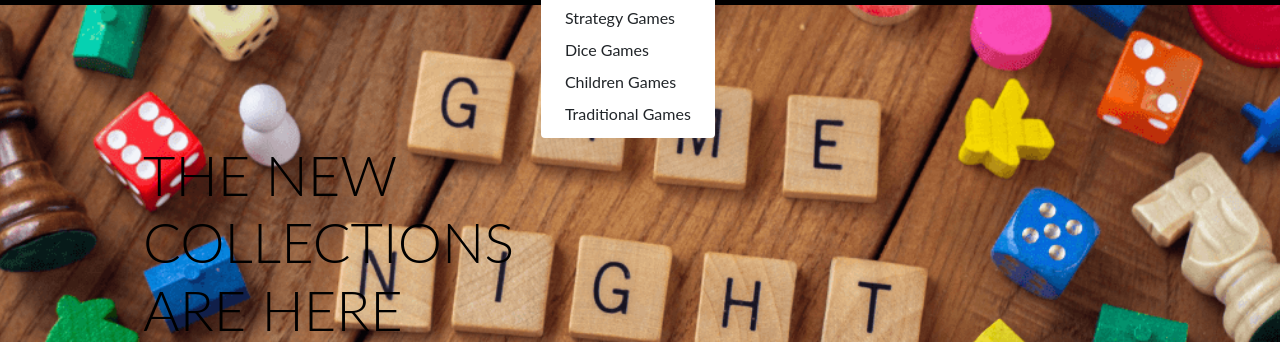
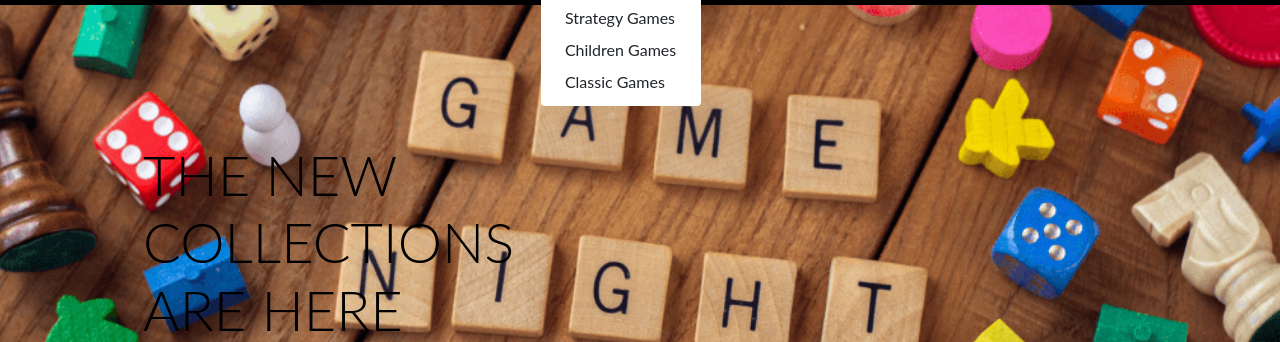
Before and after one commit to Emily-Rodden7/kingdom_of_games, a Django app: page / in a window 1280 px wide, after a click on "FAMILY FRIENDLY". Shown: the part 160-502 px from the top of the page. Run offline with Django 3.2, Linux system fonts and the light colour scheme; some libraries are stand-ins or nearby versions.

Commit message:
Changed dropdown menu and added in product images.

```diff
--- a/templates/includes/main-nav.html
+++ b/templates/includes/main-nav.html
@@ -19,9 +19,8 @@
             <div class="dropdown-menu border-0" aria-labelledby="familyfriendly-link">
                 <a href="" class="dropdown-item">Card Game</a>
                 <a href="" class="dropdown-item">Strategy Games</a>
-                <a href="" class="dropdown-item">Dice Games</a>
                 <a href="" class="dropdown-item">Children Games</a>
-                <a href="" class="dropdown-item">Traditional Games</a>
+                <a href="" class="dropdown-item">Classic Games</a>
             </div>
         </li>
 
```
Also changed, not shown: media/bigpotato-pforpizza.jpg (added), media/carcassonne.jpg (added), media/catan.jpg (added), media/chess.jpg (added), media/cluedo.jpg (added), media/dobble.png (added), media/explodingkitten.jpg (added), media/huesandcues.jpg (added), media/hungryhippos.jpg (added), media/kerplunk.jpg (added), media/monopoly.jpg (added), media/mousetrap.jpg (added), media/sorry.jpg (added), media/strategy-brass.jpg (added), 2 more files.
